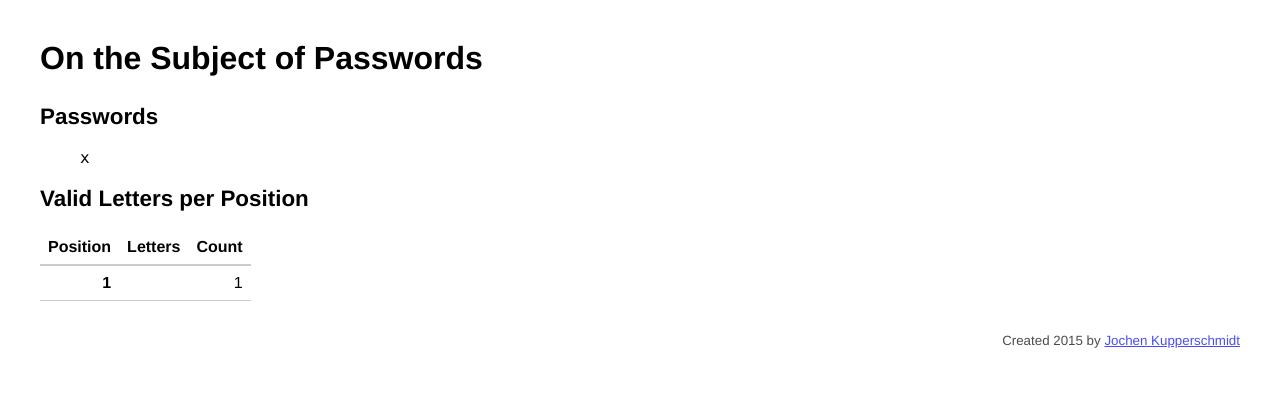
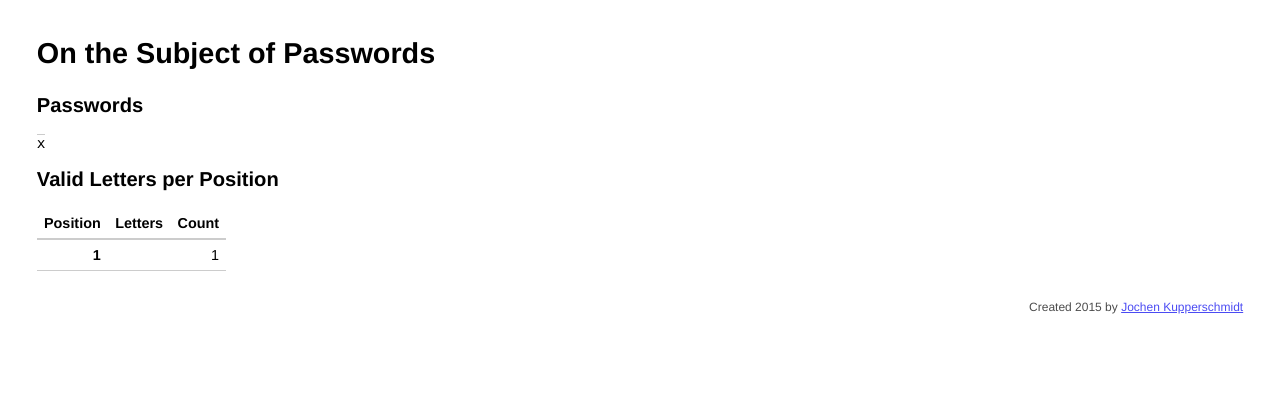
Before and after one commit to homeworkprod/better-bomb-defusal-manual, a Python web app: template bombdefusalmanual/pages/templates/passwords.html in a window 1280 px wide. Shown: the top 393 px of the page. Run offline with Jinja, Linux system fonts and the light colour scheme; the template is opened without the code that fills it: most values are stand-ins (such as "Sample title", 1, 10 or a date in 2020).

Commit message:
Display a divider between passwords that start with different letters.

```diff
--- a/bombdefusalmanual/pages/templates/_base.html
+++ b/bombdefusalmanual/pages/templates/_base.html
@@ -6,6 +6,7 @@
     <style>
       body {
         font-family: 'Helvetica Neue', Helvetica, Arial, sans-serif;
+        font-size: 90%;
         padding: 2em;
       }
 
--- a/bombdefusalmanual/pages/templates/passwords.html
+++ b/bombdefusalmanual/pages/templates/passwords.html
@@ -4,19 +4,29 @@
 
 {% block head %}
   <style>
-    .passwords {
-      list-style: none;
+    table.passwords th,
+    table.passwords td {
+      border: none;
+      padding: 0;
+    }
+    table td.different-first-letter {
+      border-top: #cccccc solid 1px;
+      display: inline-block;
     }
   </style>
 {% endblock %}
 
 {% block content %}
   <h2>Passwords</h2>
-  <ul class="passwords">
-    {%- for password in passwords %}
-    <li><kbd>{{ password }}</kbd></li>
+  <table class="passwords">
+    {%- for passwords in passwords_by_first_letter %}
+      {%- for password in passwords %}
+      <tr>
+        <td{% if loop.first %} class="different-first-letter"{% endif %}><kbd>{{ password }}</kbd></td>
+      </tr>
+      {%- endfor %}
     {%- endfor %}
-  </ul>
+  </table>
 
   <h2>Valid Letters per Position</h2>
   <table>
```
Also changed, not shown: bombdefusalmanual/pages/passwords.py (+9 -3 lines).
